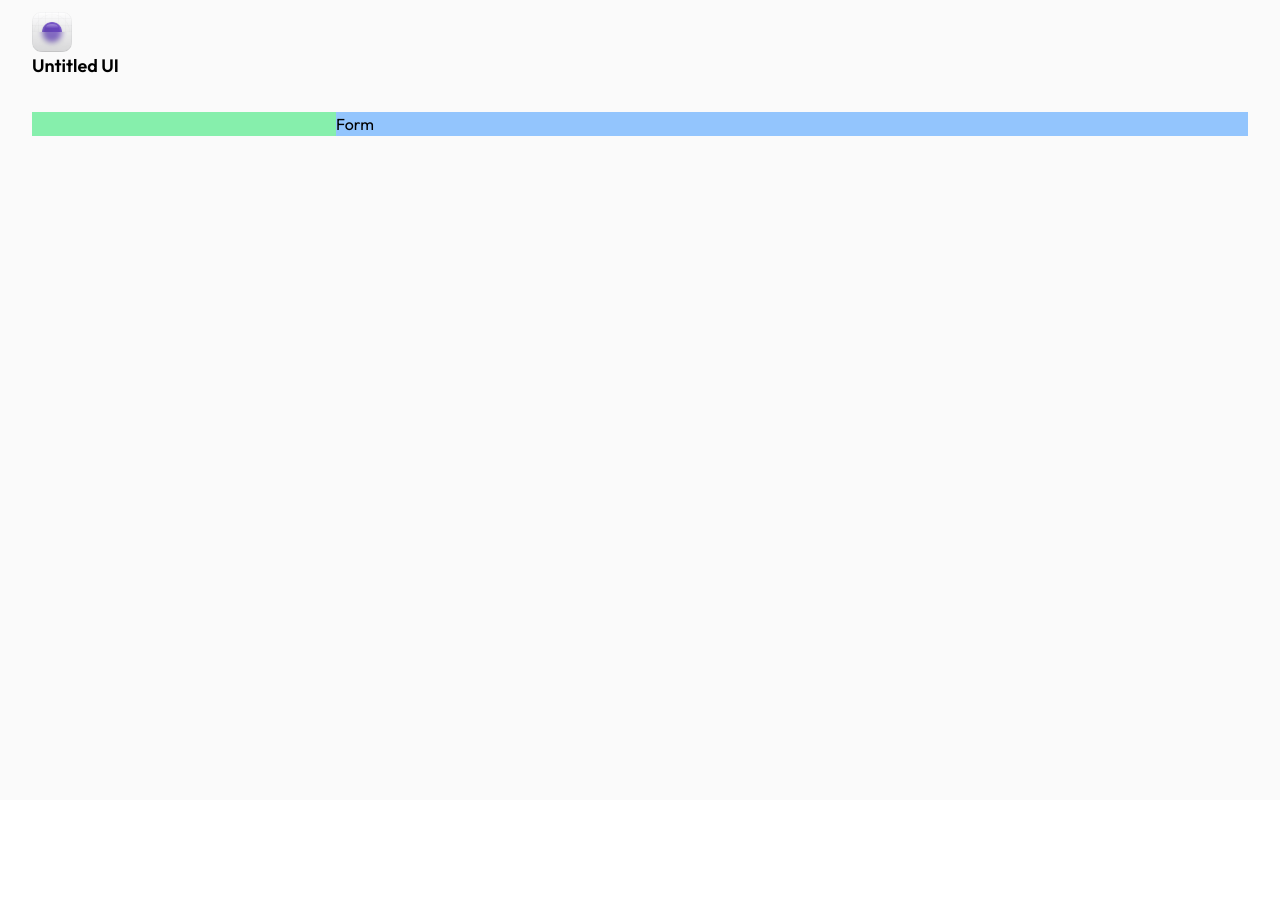
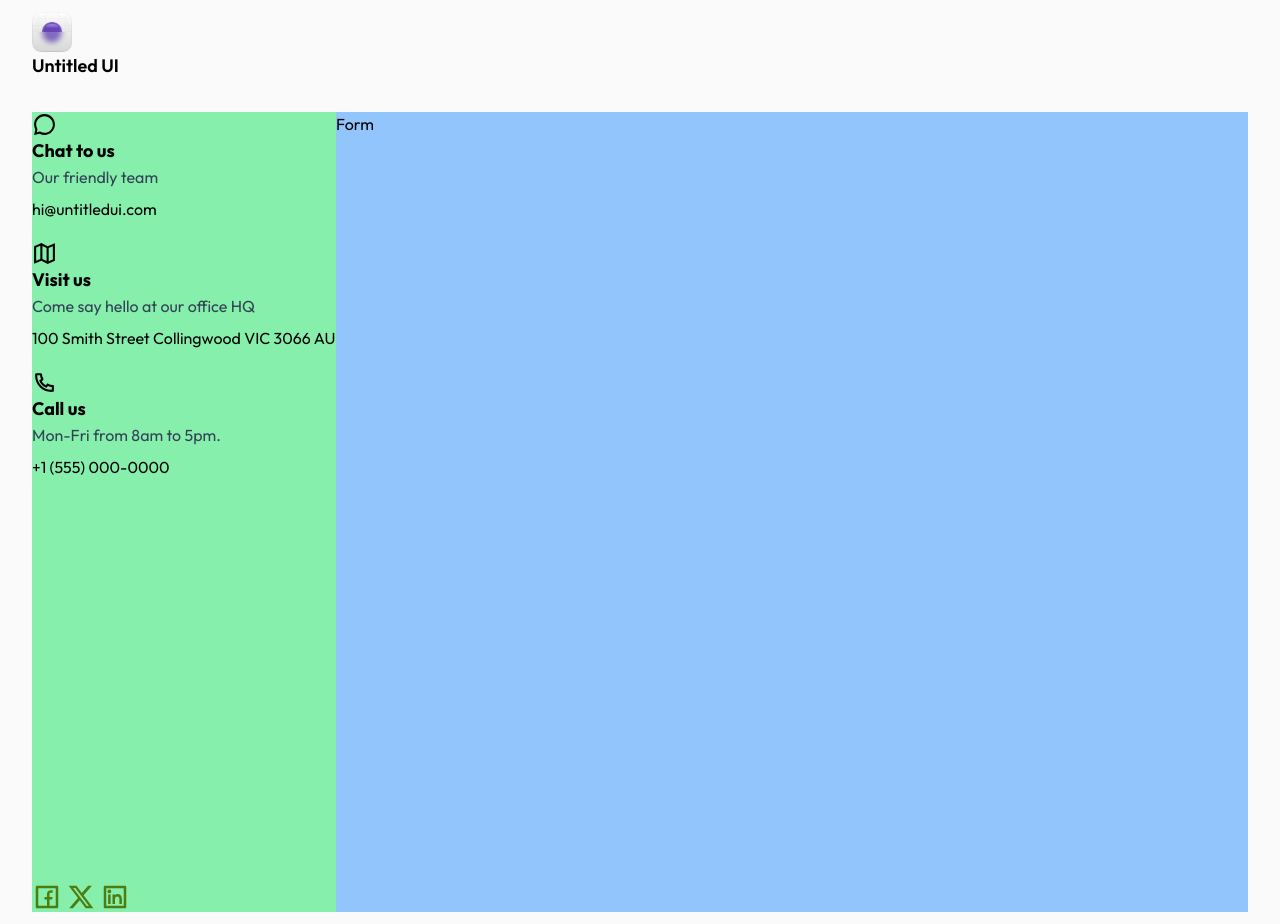
Before and after one commit to Vishallokhande8788/Untitled, a React (Vite) app: page / in a window 1280 px wide. Before the commit the page ends 800 px from the top, so only its background shows below. Built offline with nearby package versions, Linux system fonts and the light colour scheme.

Commit message:
Aside component done!

```diff
--- a/src/components/Aside.jsx
+++ b/src/components/Aside.jsx
@@ -1,16 +1,60 @@
-import { RiInstagramFill,
+import {
   RiChat3Line,
   RiMap2Line,
   RiPhoneLine,
   RiFacebookBoxLine,
   RiTwitterXFill,
   RiLinkedinBoxLine,
- } from "react-icons/ri";
+} from "react-icons/ri";
 
 function Aside() {
-  return (<div>
-    <div className="mb-5"> </div>
-  </div>
+  const contactInfo = [
+    {
+      id: 0,
+      title: "Chat to us",
+      description: "Our friendly team",
+      action: "hi@untitledui.com",
+      icon: RiChat3Line,
+    },
+    {
+      id: 1,
+      title: "Visit us",
+      description: "Come say hello at our office HQ",
+      action: "100 Smith Street Collingwood VIC 3066 AU",
+      icon: RiMap2Line,
+    },
+    {
+      id: 2,
+      title: "Call us",
+      description: "Mon-Fri from 8am to 5pm.",
+      action: "+1 (555) 000-0000",
+      icon: RiPhoneLine,
+    },
+  ];
+
+  return (
+    <div className="flex min-h-screen flex-col justify-between">
+      {/* Contact Information */}
+      <section>
+        {contactInfo.map((info) => {
+          return (
+            <div className="mb-5" key={info.id}>
+              {<info.icon size={25} />}
+              <h3 className="text-lg font-bold">{info.title}</h3>
+              <p className="mb-2 text-slate-700">{info.description}</p>
+              <p>{info.action}</p>
+            </div>
+          );
+        })}
+      </section>
+
+      {/* Social */}
+      <section className="flex gap-1 text-lime-700">
+        <RiFacebookBoxLine size={30} />
+        <RiTwitterXFill size={30} />
+        <RiLinkedinBoxLine size={30} />
+      </section>
+    </div>
   );
 }
 
```
